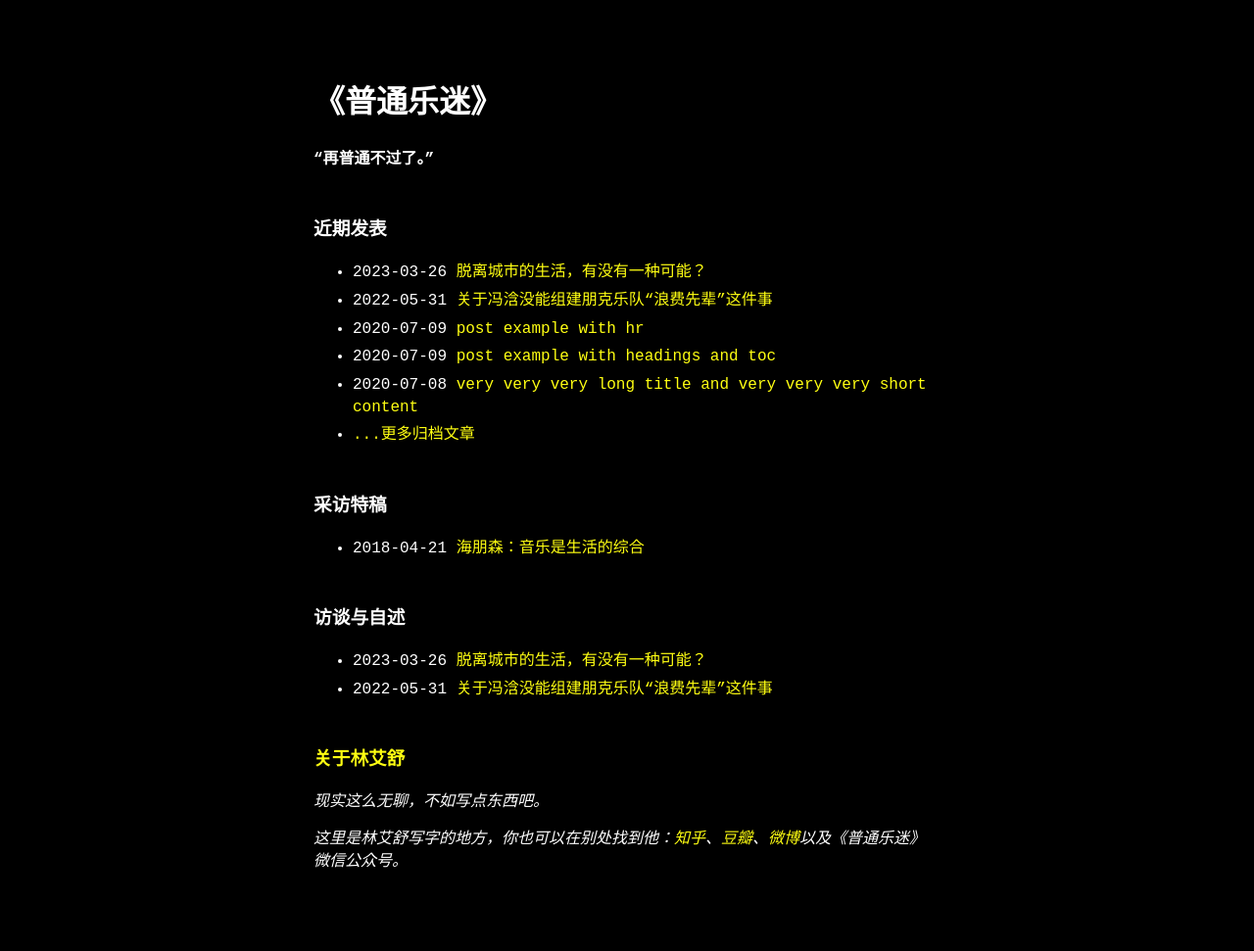
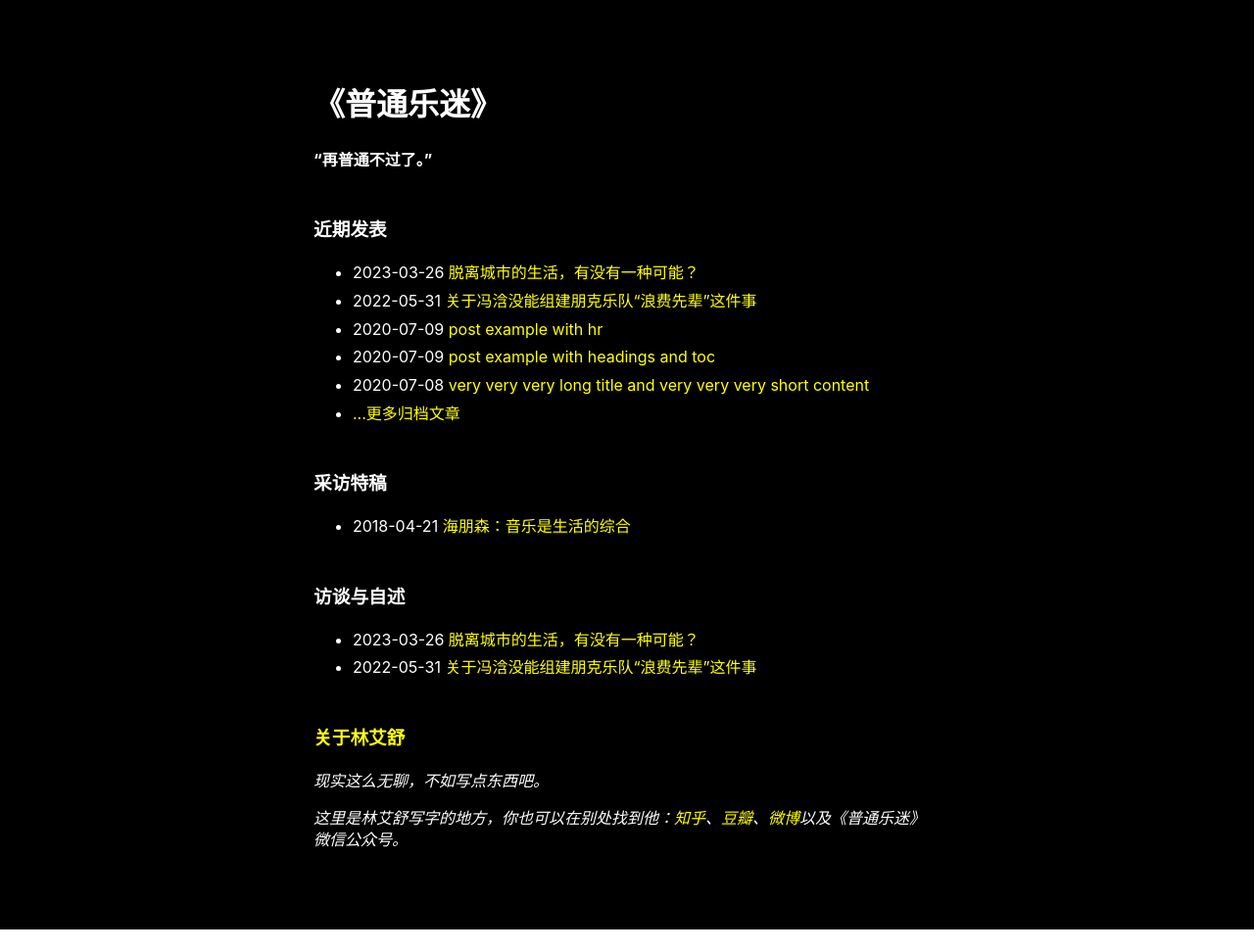
Before and after one commit to salingerlin/salingerlin.github.io, a Jekyll site: the page built from index.md, in a window 1280 px wide. Shown: the whole page at 98% size. Built offline with Jekyll 4.4.1, drawn with Linux system fonts in a browser that asks for light colours; after the commit the page ends 949 px from its top, so only the background shows below that.

Commit message:
Update no-style-please.scss

```diff
--- a/_sass/no-style-please.scss
+++ b/_sass/no-style-please.scss
@@ -25,7 +25,7 @@ html { height: 100%; }
 
 body {
   color: black;
-  font-family: monospace;
+  font-family: -apple-system, BlinkMacSystemFont, Tahoma, Arial, "Hiragino Sans GB", "Microsoft YaHei", sans-serif;
   font-size: 16px;
   line-height: 1.4;
   margin: 0;
```
